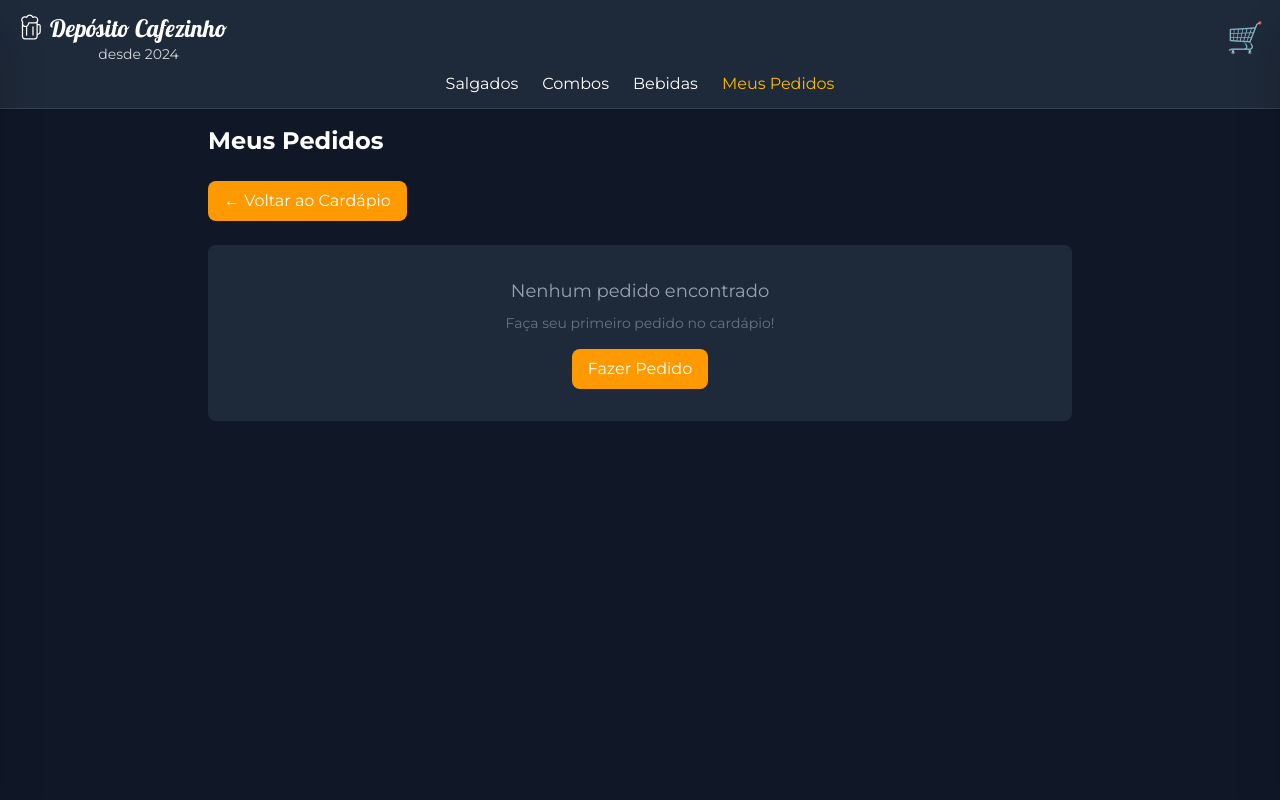
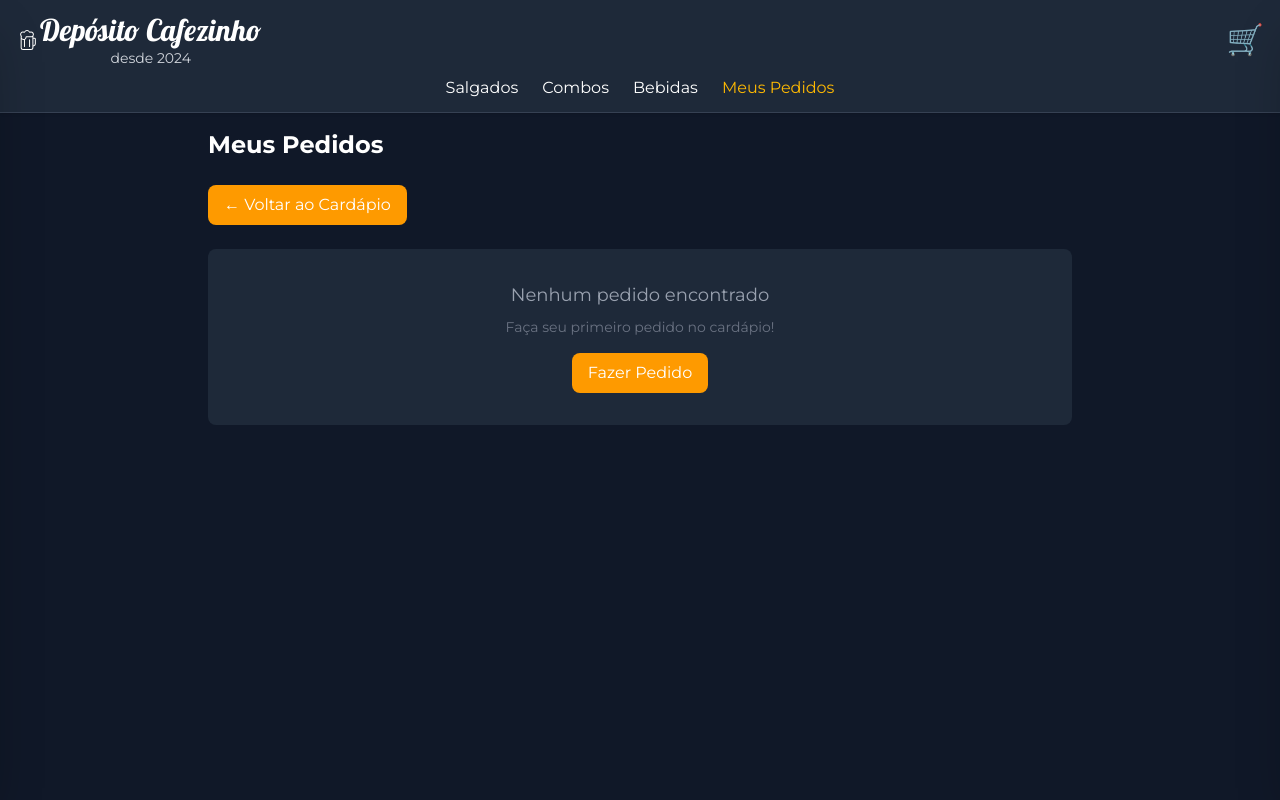
Before and after one commit to flavio16silva/deposito-cafezinho-react, a React (Vite) app: page /meusPedidos in a window 1280 px wide. Shown: the top 800 px of the page. Built offline with nearby package versions, Linux system fonts and the light colour scheme.

Commit message:
Navbar: Config da modal carrinho e menu/ Alinhamento do Icon com Nome da empresa

```diff
--- a/src/components/navbar.jsx
+++ b/src/components/navbar.jsx
@@ -47,20 +47,28 @@ const Navbar = () => {
 
               {/* ESQUERDA: Botão Hamburguer (Mobile) */}
               <button
-                onClick={() => setIsMenuOpen(true)}
+                onClick={() => {
+                  setIsCarrinhoOpen(false)
+                  setIsMenuOpen(true)
+                }}
                 className=" md:hidden text-white p-2 rounded-lg hover:bg-gray-700 transition-colors"
               >
                 <HiMenu className="text-3xl" />
               </button>
 
               {/* CENTRO: Logo */}
-              <Link to="/salgados" className="flex items-start gap-1 ">
-                <CiBeerMugFull className="text-white text-3xl text-center items-start" />
+              <Link to="/salgados"
+                onClick={() => {
+                  setIsMenuOpen(false)
+                  setIsCarrinhoOpen(false)
+                }}
+                className="flex items-center gap-0">
+                <CiBeerMugFull className="text-white text-3xl sm:text-xl md:text-2xl shrink-0" />
                 <div className="text-center">
-                  <h1 className="font-logo text-xl md:text-2xl text-white">
+                  <h1 className="font-logo text-lg sm:text-4xl md:text-3xl text-white ">
                     Depósito Cafezinho
                   </h1>
-                  <p className="font-sans text-xs md:text-sm text-gray-300">
+                  <p className="font-sans text-xs sm:text-sm text-gray-300 whitespace-nowrap text-center">
                     desde 2024
                   </p>
                 </div>
@@ -110,7 +118,10 @@ const Navbar = () => {
                 {/* Carrinho */}
                 <div className="relative">
                   <button
-                    onClick={() => setIsCarrinhoOpen(true)}
+                    onClick={() => {
+                      setIsMenuOpen(false)
+                      setIsCarrinhoOpen(true)
+                    }}
                     className="text-white text-3xl hover:text-amber-400 transition-colors"
                   >
                     🛒
@@ -207,11 +218,12 @@ const Navbar = () => {
             )}
           </ul>
         </div>
-      </nav>
+      </nav >
 
       {/* MODAL DO CARRINHO */}
-      <div className={`fixed top-0 right-0 h-full w-full bg-gray-800 shadow-2xl z-50 transform transition-transform duration-300 ease-in-out
-      ${isCarrinhoOpen ? "translate-x-0" : "translate-x-full"}`}>
+      < div className={`fixed top-0 right-0 h-full w-80 sm:w-3/4 lg:w-2/5 bg-gray-800 shadow-2xl z-50 transform transition-transform duration-300 ease-in-out
+      ${isCarrinhoOpen ? "translate-x-0" : "translate-x-full"}`
+      }>
 
         <div className="flex justify-between items-center p-4 border-b border-gray-700">
           <span className="text-white font-bold text-lg">🛒 Carrinho</span>
@@ -238,7 +250,7 @@ const Navbar = () => {
           )}
         </div>
 
-      </div>
+      </div >
     </>
   )
 }
```
